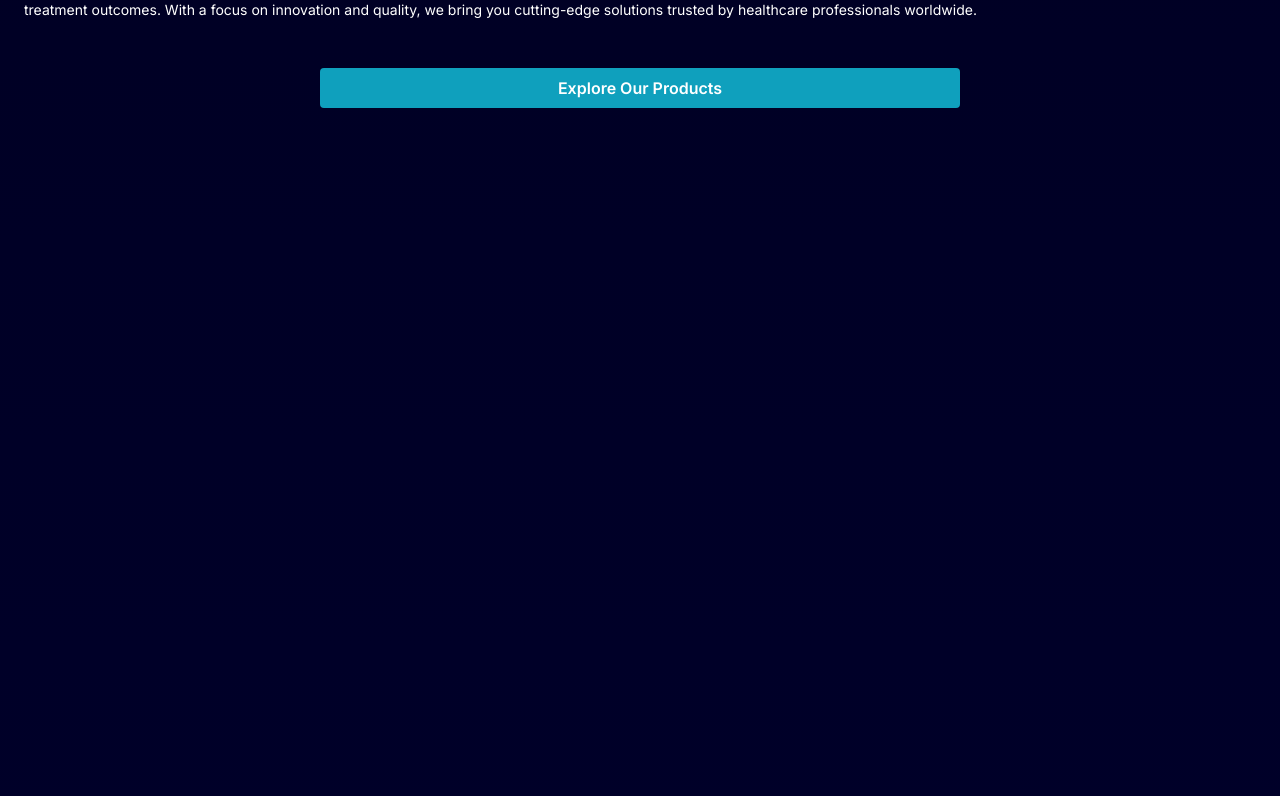
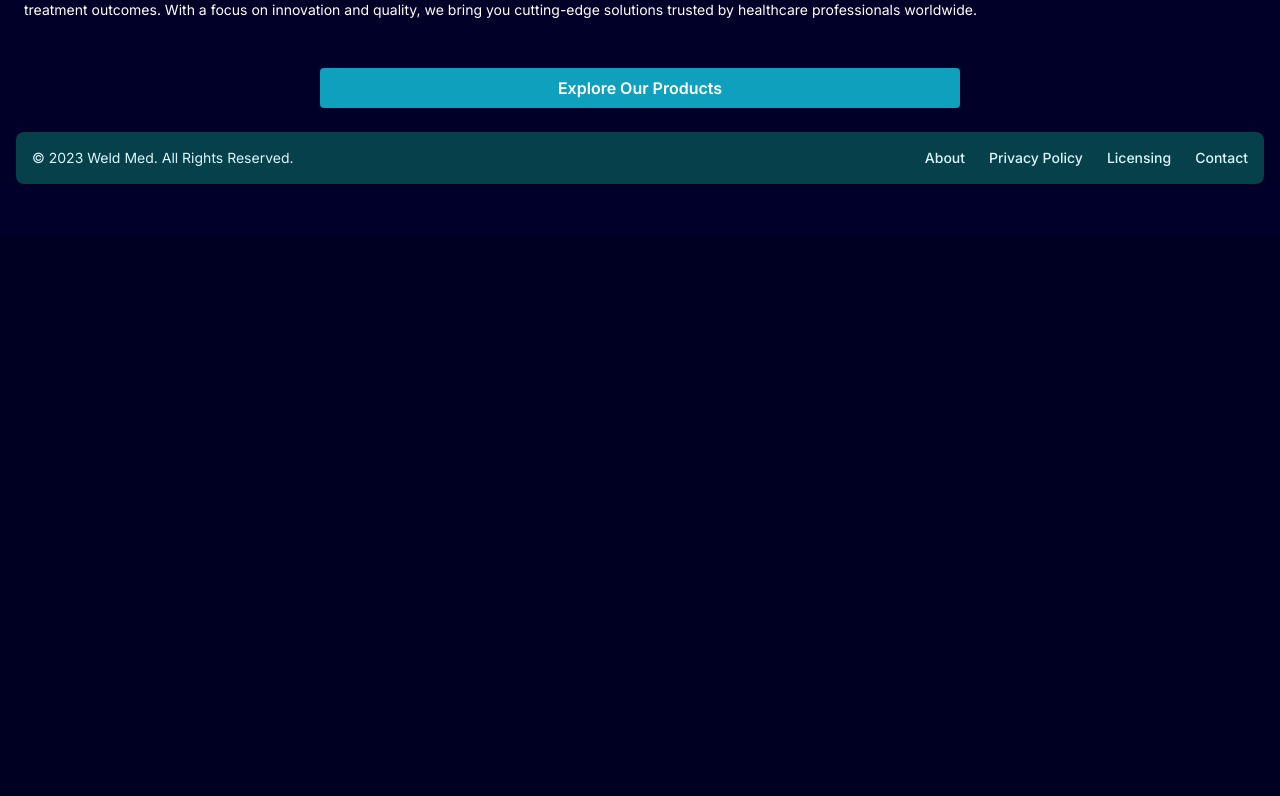
Before and after one commit to musaakhmed/msr-trading, a Next.js app: page / in a window 1280 px wide. Shown: the part 564-1360 px from the top of the page. After the commit the page ends 800 px from the top, so only its background shows below. Built offline with nearby package versions, Linux system fonts and the light colour scheme.

Commit message:
footer adjustments

```diff
--- a/components/ui/Footer/Footer.tsx
+++ b/components/ui/Footer/Footer.tsx
@@ -3,8 +3,8 @@ import React from 'react'
 const Footer = () => {
     return (
         <>
-            <footer className=' rounded-lg shadow m-4 bg-cerulean-800'>
-                <div className='w-full mx-auto max-w-screen-xl p-4 md:flex md:items-center md:justify-between'>
+            <footer className=' rounded-lg  shadow bg-cerulean-800 mx-4'>
+                <div className='w-full mx-auto max-w-screen-xl p-4 md:flex md:items-center md:justify-between -mt-10'>
                     <span className='text-sm  sm:text-center text-cerulean-100'>
                         © 2023{' '}
                         <a href='/' className='hover:underline'>
--- a/components/ui/Hero/Hero.tsx
+++ b/components/ui/Hero/Hero.tsx
@@ -71,7 +71,7 @@ export default function Hero() {
                     Explore Our Products
                 </motion.button>
             </motion.section>
-            <div className='h-screen'></div>
+            {/* <div className='h-screen'></div> */}
         </>
     )
 }
```
